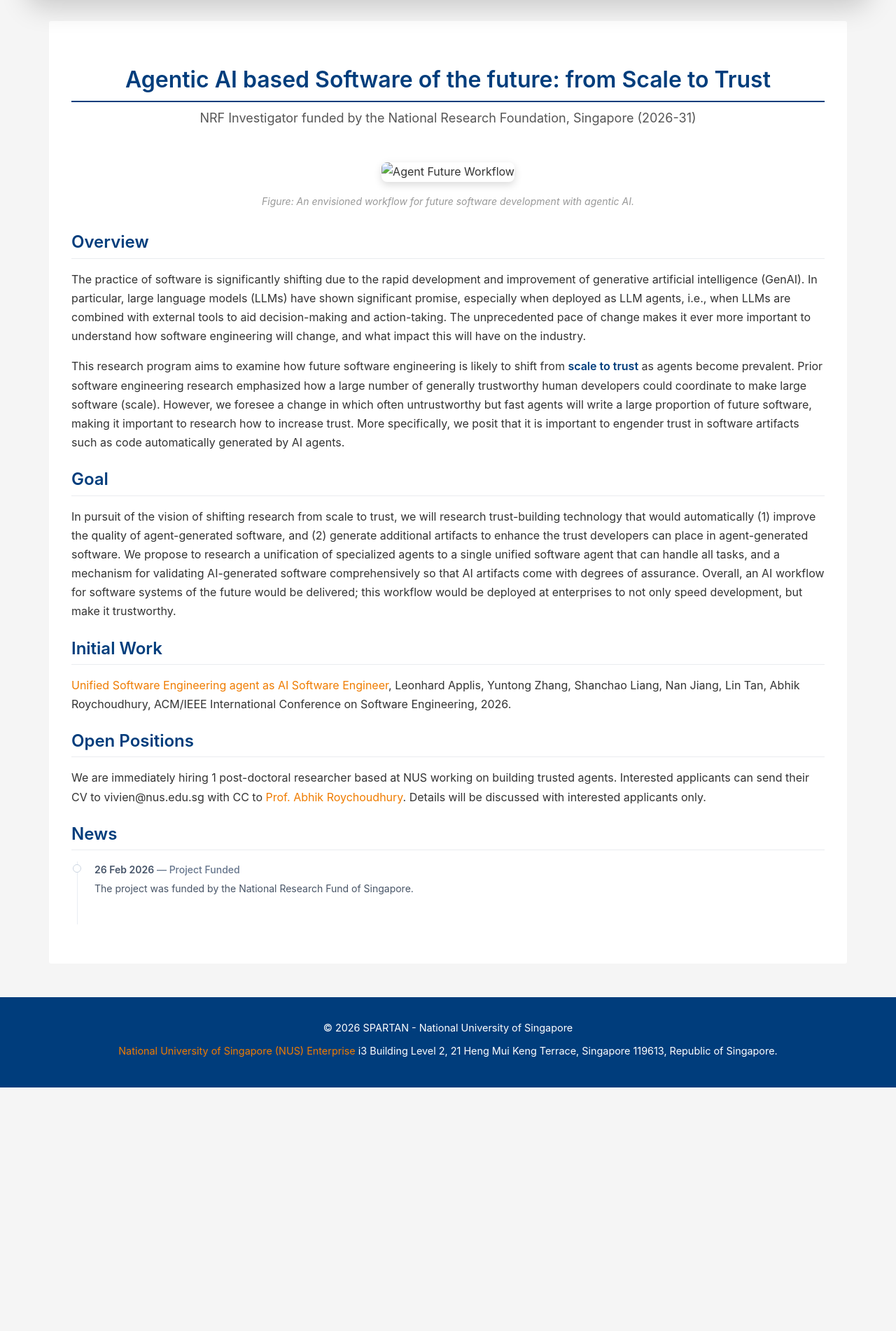
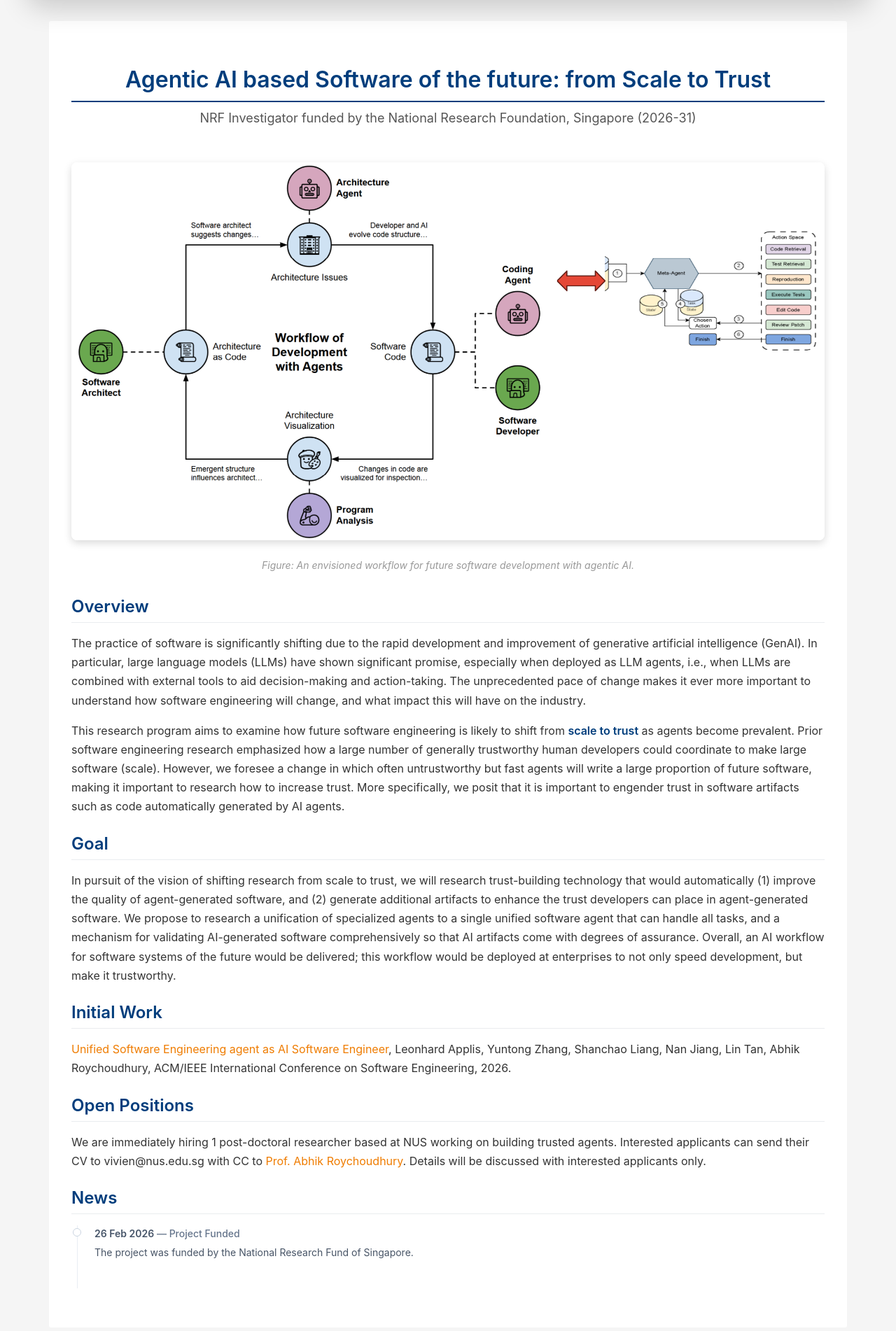
Before and after one commit to spartan-nus/spartan-nus.github.io, a Jekyll site: the page built from agentfuture.md, in a window 1280 px wide. Shown: the part 673-2575 px from the top of the page at 70% size. Built offline with Jekyll 4.4.1, drawn with Linux system fonts in a browser that asks for light colours; before the commit the page ends 2227 px from its top, so only the background shows below that.

Commit message:
Fix image path in agentfuture page
Co-Authored-By: Claude Sonnet 4.6 <noreply@anthropic.com>

```diff
--- a/agentfuture.md
+++ b/agentfuture.md
@@ -8,7 +8,7 @@ permalink: /agentfuture/
 <p style="text-align: center; font-size: 1.125rem; color: #555; margin-bottom: 3rem;">NRF Investigator funded by the National Research Foundation, Singapore (2026-31)</p>
 
 <div style="text-align: center; margin: 2rem 0;">
-  <img src="assets/images/agent_workflow_diagram.png" alt="Agent Future Workflow" style="max-width: 100%; height: auto; border-radius: 0.5rem; box-shadow: 0 4px 12px rgba(0, 0, 0, 0.15);">
+  <img src="/assets/images/agent_workflow_diagram.png" alt="Agent Future Workflow" style="max-width: 100%; height: auto; border-radius: 0.5rem; box-shadow: 0 4px 12px rgba(0, 0, 0, 0.15);">
   <p style="text-align: center; font-size: 0.875rem; color: #999; margin-top: 1rem;"><em>Figure: An envisioned workflow for future software development with agentic AI.</em></p>
 </div>
 
```
